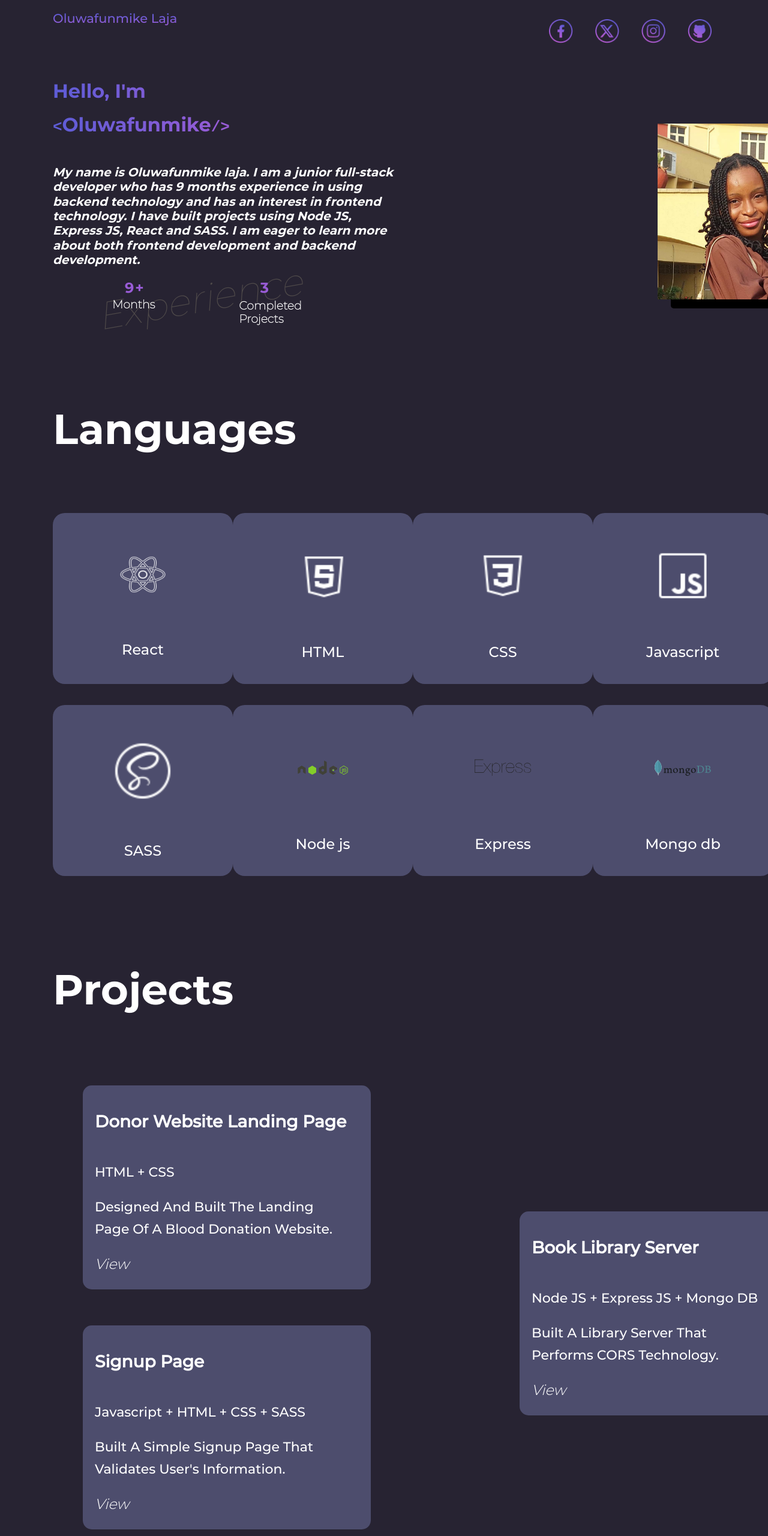
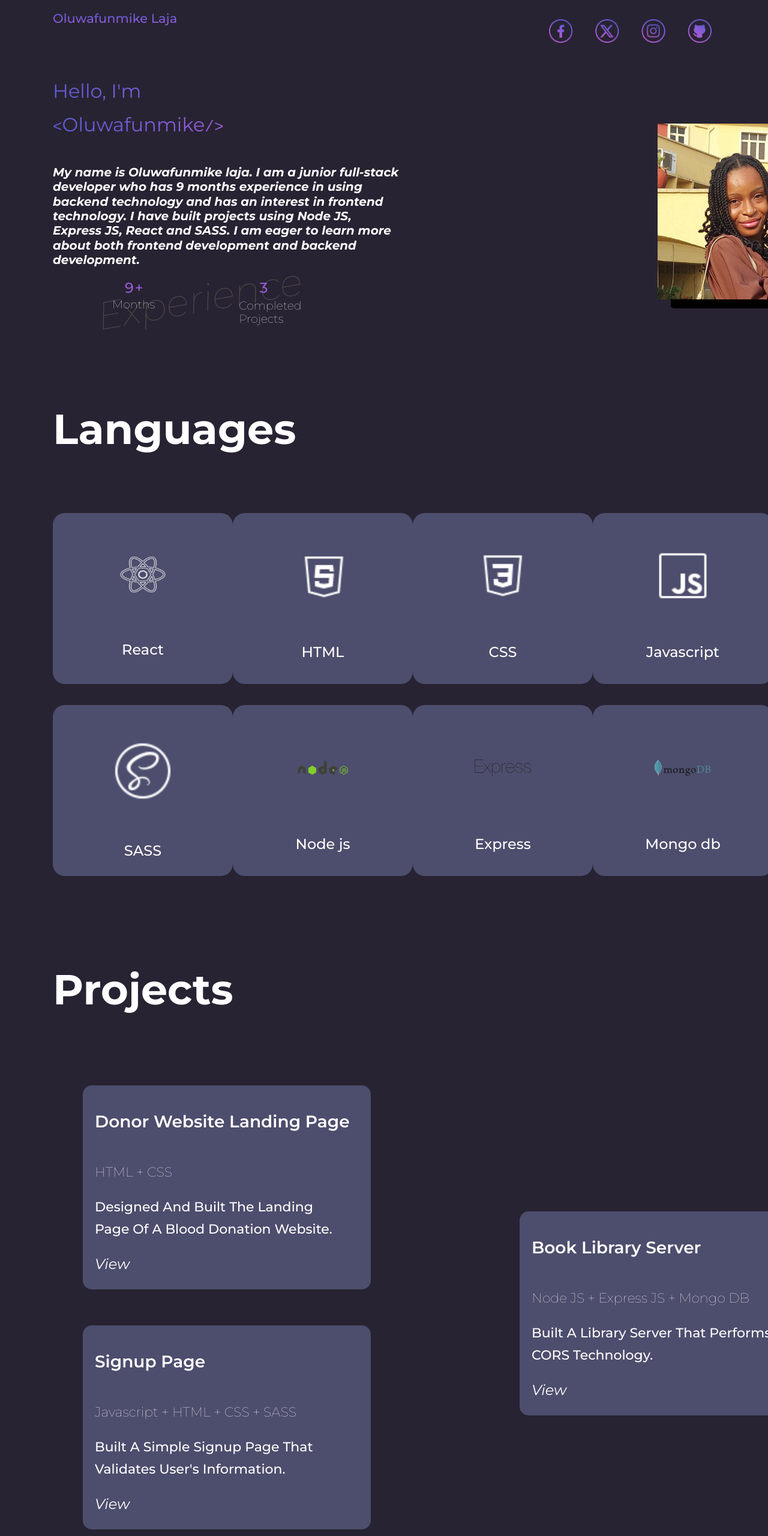
Before and after one commit to Amiele2006/Portfolio_website, a website: page index.html in a window 1280 px wide. Shown: the top 2560 px of the page at 60% size. Drawn offline with Linux system fonts and the light colour scheme.

Commit message:
changed fonts

```diff
--- a/index.html
+++ b/index.html
@@ -7,6 +7,9 @@
     <meta content="Portfolio">
     <title>My Portfolio</title>
     <link rel="stylesheet" href="./src/index.css">
+    <link rel="preconnect" href="https://fonts.googleapis.com">
+    <link rel="preconnect" href="https://fonts.gstatic.com" crossorigin>
+    <link href="https://fonts.googleapis.com/css2?family=Covered+By+Your+Grace&family=Montserrat:ital,wght@0,100..900;1,100..900&display=swap" rel="stylesheet">
 </head>
 <body>
     <!-- Header -->
--- a/src/index.css
+++ b/src/index.css
@@ -1,4 +1,4 @@
-@font-face {
+/* @font-face {
     font-family: 'Montserrat-Light';
     src: url("/public/fonts/Montserrat-Light.woff") ;
 }
@@ -26,7 +26,7 @@
 @font-face {
     font-family: 'Covered By your Grace';
     src: url("/public/fonts/Covered_By_Your_Grace.ttf");
-}
+}*/
 
 body{
     background-color: rgba(39, 35, 50, 1);
@@ -71,6 +71,7 @@ body{
     background-clip: text;
     -webkit-text-fill-color: transparent;
     font-family: 'Montserrat',sans-serif;
+    font-weight: 400;
     text-shadow: -4px 4px 4  rgba(153, 92, 214, 1);
 }
 
@@ -140,8 +141,8 @@ body{
 }
 
 .items-1{
-    font-family: 'Montserrat-Thin',sans-serif;
-    font-weight: 600;
+    font-family: 'Montserrat',sans-serif;
+    font-weight: 100;
     font-size: 19px;
     line-height: 36.57px;
     color:rgba(255,255,255,1);
@@ -155,8 +156,8 @@ body{
 }
 
 #exp{
-    font-family:'Montserrat-Thin',sans-serif;
-    font-weight: 300;
+    font-family:'Montserrat',sans-serif;
+    font-weight: 100;
     font-style: italic;
     font-size:64px;
     line-height: 109.71px;
@@ -220,7 +221,7 @@ body{
 #react-text{
     position: relative;
     top:100px;
-    font-family: 'Montserrat-Medium',sans-serif;
+    font-family: 'Montserrat',sans-serif;
     font-weight: 500;
     font-size: 24px;
     line-height: 29.26px;
@@ -244,7 +245,7 @@ body{
 #html-text{
     position: relative;
     top:100px;
-    font-family: 'Montserrat-Medium',sans-serif;
+    font-family: 'Montserrat',sans-serif;
     font-weight: 500;
     font-size: 24px;
     line-height: 29.26px;
@@ -268,7 +269,7 @@ body{
 #css-text{
     position: relative;
     top:100px;
-    font-family: 'Montserrat-Medium',sans-serif;
+    font-family: 'Montserrat',sans-serif;
     font-weight: 500;
     font-size: 24px;
     line-height: 29.26px;
@@ -292,7 +293,7 @@ body{
 #js-text{
     position: relative;
     top:100px;
-    font-family: 'Montserrat-Medium',sans-serif;
+    font-family: 'Montserrat',sans-serif;
     font-weight: 500;
     font-size: 24px;
     line-height: 29.26px;
@@ -316,7 +317,7 @@ body{
 #sass-text{
     position: relative;
     top:100px;
-    font-family: 'Montserrat-Medium',sans-serif;
+    font-family: 'Montserrat',sans-serif;
     font-weight: 500;
     font-size: 24px;
     line-height: 29.26px;
@@ -340,7 +341,7 @@ body{
 #nodejs-text{
     position: relative;
     top:100px;
-    font-family: 'Montserrat-Medium',sans-serif;
+    font-family: 'Montserrat',sans-serif;
     font-weight: 500;
     font-size: 24px;
     line-height: 29.26px;
@@ -364,7 +365,7 @@ body{
 #express-text{
     position: relative;
     top:100px;
-    font-family: 'Montserrat-Medium',sans-serif;
+    font-family: 'Montserrat',sans-serif;
     font-weight: 500;
     font-size: 24px;
     line-height: 29.26px;
@@ -388,7 +389,7 @@ body{
 #mongodb-text{
     position: relative;
     top:100px;
-    font-family: 'Montserrat-Medium',sans-serif;
+    font-family: 'Montserrat',sans-serif;
     font-weight: 500;
     font-size: 24px;
     line-height: 29.26px;
@@ -436,7 +437,7 @@ body{
 }
 
 #project-1{
-    font-family: 'Montserrat-Medium',sans-serif;
+    font-family: 'Montserrat',sans-serif;
     font-weight: 600;
     font-size: 28px;
     line-height: 48.76px;
@@ -446,7 +447,7 @@ body{
 }
 
 #tech-1{
-    font-family: 'Montserrat-Medium',sans-serif;
+    font-family: 'Montserrat',sans-serif;
     font-weight: 100;
     font-size:22px;
     line-height: 36.57px;
@@ -456,7 +457,7 @@ body{
 }
 
 #desc-2{
-    font-family: 'Montserrat-Medium',sans-serif;
+    font-family: 'Montserrat',sans-serif;
     font-weight: 500;
     font-size:22px;
     width:400px;
@@ -467,7 +468,7 @@ body{
 
 #view-link{
     text-decoration: none;
-    font-family: 'Montserrat-Light',sans-serif;
+    font-family: 'Montserrat',sans-serif;
     font-style: italic;
     font-size: 24px;
     font-weight: 400;
@@ -495,7 +496,7 @@ body{
 }
 
 #project-2{
-    font-family: 'Montserrat-Medium',sans-serif;
+    font-family: 'Montserrat',sans-serif;
     font-weight: 600;
     font-size: 28px;
     line-height: 48.76px;
@@ -505,7 +506,7 @@ body{
 }
 
 #tech-2{
-    font-family: 'Montserrat-Medium',sans-serif;
+    font-family: 'Montserrat',sans-serif;
     font-weight: 100;
     font-size:22px;
     line-height: 36.57px;
@@ -515,7 +516,7 @@ body{
 }
 
 #desc-3{
-    font-family: 'Montserrat-Medium',sans-serif;
+    font-family: 'Montserrat',sans-serif;
     font-weight: 500;
     font-size:22px;
     width:400px;
@@ -530,7 +531,7 @@ body{
 }
 
 #project-3{
-    font-family: 'Montserrat-Medium',sans-serif;
+    font-family: 'Montserrat',sans-serif;
     font-weight: 600;
     font-size: 28px;
     line-height: 48.76px;
@@ -540,7 +541,7 @@ body{
 }
 
 #tech-3{
-    font-family: 'Montserrat-Medium',sans-serif;
+    font-family: 'Montserrat',sans-serif;
     font-weight: 100;
     font-size:22px;
     line-height: 36.57px;
@@ -550,7 +551,7 @@ body{
 }
 
 #desc-4{
-    font-family: 'Montserrat-Medium',sans-serif;
+    font-family: 'Montserrat',sans-serif;
     font-weight: 500;
     font-size:22px;
     width:400px;
@@ -574,7 +575,7 @@ body{
 }
 
 #message-header{
-    font-family: 'Montserrat-Medium',sans-serif;
+    font-family: 'Montserrat',sans-serif;
     font-weight: 700;
     font-size: 35px;
     line-height: 54.86px;
@@ -587,7 +588,7 @@ body{
 }
 
 #message-text{
-    font-family: 'Montserrat-Light',sans-serif;
+    font-family: 'Montserrat',sans-serif;
     font-weight: 500;
     font-style: italic;
     font-size: 22px;
@@ -626,7 +627,7 @@ body{
 }
 
 #name{
-    font-family: 'Montserrat-Medium',sans-serif;
+    font-family: 'Montserrat',sans-serif;
     font-weight: 500;
     font-size: 21px;
     line-height: 18.48px;
@@ -672,7 +673,7 @@ body{
 }
 
 #email{
-    font-family: 'Montserrat-Medium',sans-serif;
+    font-family: 'Montserrat',sans-serif;
     font-weight: 500;
     font-size: 21px;
     line-height: 18.48px;
@@ -687,7 +688,7 @@ body{
 }
 
 #message{
-    font-family: 'Montserrat-Medium',sans-serif;
+    font-family: 'Montserrat',sans-serif;
     font-weight: 500;
     font-size: 21px;
     line-height: 18.48px;
@@ -746,7 +747,7 @@ body{
 }
 
 #thanks{
-    font-family: 'Covered By your Grace',sans-serif;
+    font-family: 'Covered By Your Grace', cursive;
     font-weight:400;
     font-size: 60px;
     line-height: 87.53px;
@@ -768,7 +769,7 @@ body{
 }
 
 #copy{
-    font-family:'Montserrat-Medium',sans-serif;
+    font-family:'Montserrat',sans-serif;
     font-weight: 500;
     font-style: italic;
     font-size: 20px;
```
